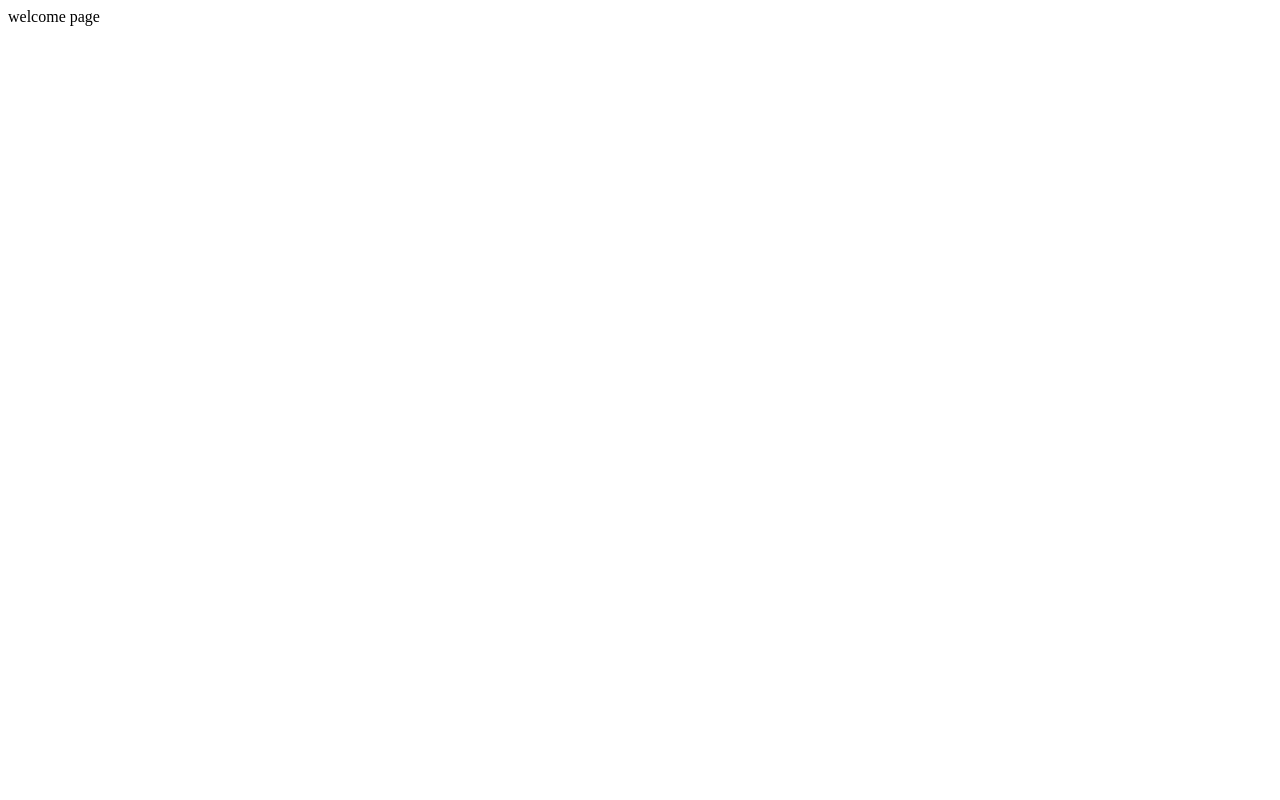
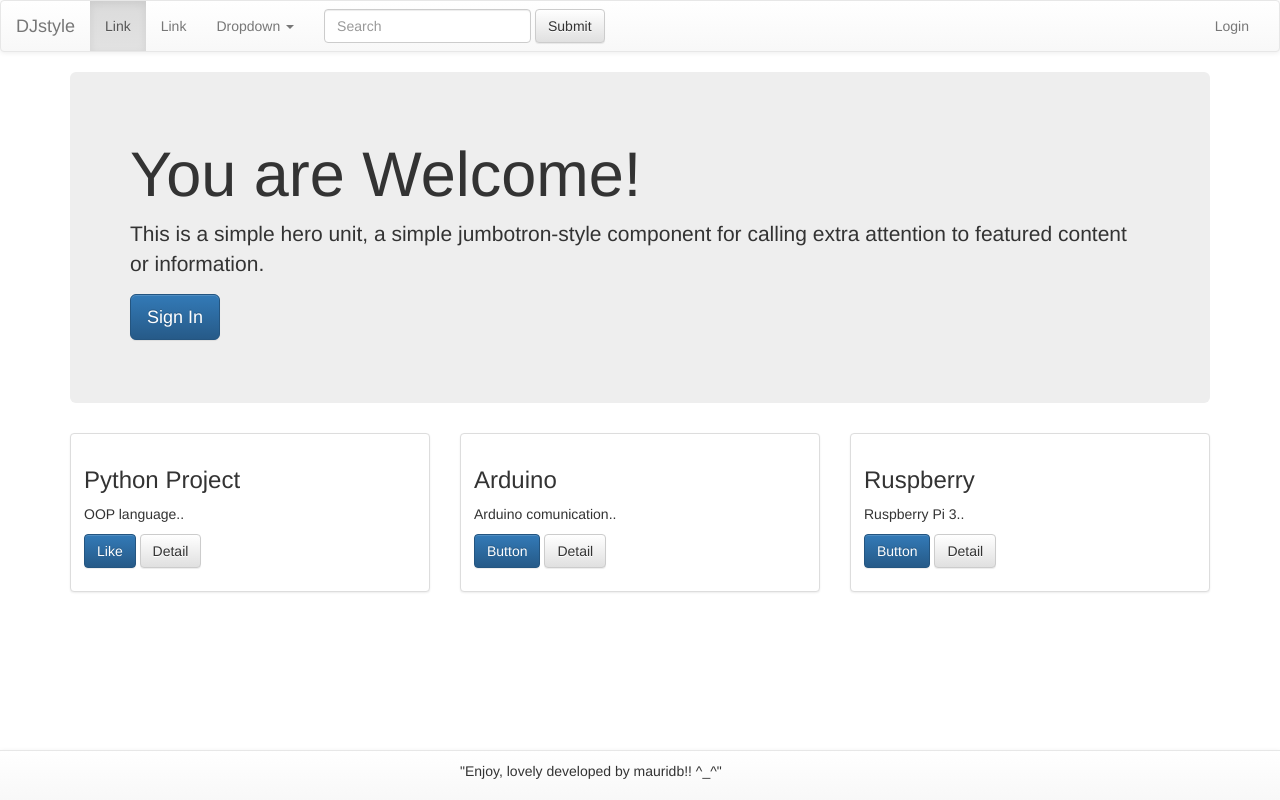
Before and after one commit to mauridb/DJstyle, a Django app: page / in a window 1280 px wide. Before the commit the page is almost empty. Run offline with Django 3.2, Linux system fonts and the light colour scheme; parts of the project's set-up code (start-up, migrations or seed data) failed here and were passed over; some libraries are stand-ins or nearby versions.

Commit message:
UPDATE: added base.html extending template some reviews in models.py

```diff
--- a/mapsy/views.py
+++ b/mapsy/views.py
@@ -13,11 +13,12 @@ import csv
 
 DEV_MANAGE_SIZE_DB_VIEW = 30
 
+
 def welcome(request):
     context = {
         'message': 'WELCOME'
     }
-    return HttpResponse("welcome page")
+    return render(request, 'welcome.html', context)
 
 
 def index(request):
--- /dev/null
+++ b/templates/base.html
@@ -0,0 +1,36 @@
+<!DOCTYPE html>
+<html lang="en">
+<head>
+    <meta charset="UTF-8">
+    <title>Base</title>
+
+
+    <!-- BOOTSTRAP|CUSTOM -->
+    <link rel="stylesheet" href="https://maxcdn.bootstrapcdn.com/bootstrap/3.3.7/css/bootstrap.min.css" integrity="sha384-BVYiiSIFeK1dGmJRAkycuHAHRg32OmUcww7on3RYdg4Va+PmSTsz/K68vbdEjh4u" crossorigin="anonymous">
+    <link rel="stylesheet" href="https://maxcdn.bootstrapcdn.com/bootstrap/3.3.7/css/bootstrap-theme.min.css" integrity="sha384-rHyoN1iRsVXV4nD0JutlnGaslCJuC7uwjduW9SVrLvRYooPp2bWYgmgJQIXwl/Sp" crossorigin="anonymous">
+    {% block style%}{% endblock %}
+
+</head>
+<body>
+
+        {% block nav%}{% endblock %}
+
+
+
+        <div class="container">
+            {% block content%}{% endblock %}
+        </div>
+
+
+
+
+        {% block footer%}{% endblock %}
+
+
+    <!-- JQUERY|BOOTSTRAP|CUSTOM -->
+    <script src="https://code.jquery.com/jquery-3.2.1.min.js" integrity="sha256-hwg4gsxgFZhOsEEamdOYGBf13FyQuiTwlAQgxVSNgt4=" crossorigin="anonymous"></script>
+    <script src="https://maxcdn.bootstrapcdn.com/bootstrap/3.3.7/js/bootstrap.min.js" integrity="sha384-Tc5IQib027qvyjSMfHjOMaLkfuWVxZxUPnCJA7l2mCWNIpG9mGCD8wGNIcPD7Txa" crossorigin="anonymous"></script>
+    {% block javascript %}{% endblock %}
+
+</body>
+</html>
--- a/templates/welcome.html
+++ b/templates/welcome.html
@@ -1,24 +1,110 @@
-<!DOCTYPE html>
-<html lang="en">
-<head>
+{% extends "base.html" %}
 
-    <meta charset="UTF-8">
-    <title>Welcome</title>
+{% block nav%}
 
-    <!--Bootstrap 3.3.7-->
-    <link rel="stylesheet" href="https://maxcdn.bootstrapcdn.com/bootstrap/3.3.7/css/bootstrap.min.css" integrity="sha384-BVYiiSIFeK1dGmJRAkycuHAHRg32OmUcww7on3RYdg4Va+PmSTsz/K68vbdEjh4u" crossorigin="anonymous">
-    <link rel="stylesheet" href="https://maxcdn.bootstrapcdn.com/bootstrap/3.3.7/css/bootstrap-theme.min.css" integrity="sha384-rHyoN1iRsVXV4nD0JutlnGaslCJuC7uwjduW9SVrLvRYooPp2bWYgmgJQIXwl/Sp" crossorigin="anonymous">
+<nav class="navbar navbar-default">
+  <div class="container-fluid">
+    <!-- Brand and toggle get grouped for better mobile display -->
+    <div class="navbar-header">
+      <button type="button" class="navbar-toggle collapsed" data-toggle="collapse" data-target="#bs-example-navbar-collapse-1" aria-expanded="false">
+        <span class="sr-only">Toggle navigation</span>
+        <span class="icon-bar"></span>
+        <span class="icon-bar"></span>
+        <span class="icon-bar"></span>
+      </button>
+      <a class="navbar-brand" href="#">DJstyle</a>
+    </div>
 
-</head>
-<body>
+    <!-- Collect the nav links, forms, and other content for toggling -->
+    <div class="collapse navbar-collapse" id="bs-example-navbar-collapse-1">
+      <ul class="nav navbar-nav">
+        <li class="active"><a href="#">Link <span class="sr-only">(current)</span></a></li>
+        <li><a href="#">Link</a></li>
+        <li class="dropdown">
+          <a href="#" class="dropdown-toggle" data-toggle="dropdown" role="button" aria-haspopup="true" aria-expanded="false">Dropdown <span class="caret"></span></a>
+          <ul class="dropdown-menu">
+            <li><a href="#">Action</a></li>
+            <li><a href="#">Another action</a></li>
+            <li><a href="#">Something else here</a></li>
+            <li role="separator" class="divider"></li>
+            <li><a href="#">Separated link</a></li>
+            <li role="separator" class="divider"></li>
+            <li><a href="#">One more separated link</a></li>
+          </ul>
+        </li>
+      </ul>
+      <form class="navbar-form navbar-left">
+        <div class="form-group">
+          <input type="text" class="form-control" placeholder="Search">
+        </div>
+        <button type="submit" class="btn btn-default">Submit</button>
+      </form>
+      <ul class="nav navbar-nav navbar-right">
+        <li><a href="#">Login</a></li>
+      </ul>
+    </div><!-- /.navbar-collapse -->
+  </div><!-- /.container-fluid -->
+</nav>
+
+{% endblock %}
 
 
 
 
+{% block content %}
 
-    <!--JQuery 3.1 -->
-    <script src="https://code.jquery.com/jquery-3.2.1.min.js" integrity="sha256-hwg4gsxgFZhOsEEamdOYGBf13FyQuiTwlAQgxVSNgt4=" crossorigin="anonymous"></script>
-    <!--Bootstrap 3.3.7-->
-    <script src="https://maxcdn.bootstrapcdn.com/bootstrap/3.3.7/js/bootstrap.min.js" integrity="sha384-Tc5IQib027qvyjSMfHjOMaLkfuWVxZxUPnCJA7l2mCWNIpG9mGCD8wGNIcPD7Txa" crossorigin="anonymous"></script>
-</body>
-</html>
+    <div class="jumbotron">
+      <h1>You are Welcome!</h1>
+      <p>This is a simple hero unit, a simple jumbotron-style component for calling extra attention to featured content or information.</p>
+      <p><a class="btn btn-primary btn-lg" href="#" role="button">Sign In</a></p>
+    </div>
+
+    <div class="row">
+      <div class="col-sm-6 col-md-4">
+        <div class="thumbnail">
+          <div class="caption">
+            <h3>Python Project</h3>
+            <p>OOP language..</p>
+            <p><a href="#" class="btn btn-primary" role="button">Like</a> <a href="#" class="btn btn-default" role="button">Detail</a></p>
+          </div>
+        </div>
+      </div>
+      <div class="col-sm-6 col-md-4">
+        <div class="thumbnail">
+          <div class="caption">
+            <h3>Arduino</h3>
+            <p>Arduino comunication..</p>
+            <p><a href="#" class="btn btn-primary" role="button">Button</a> <a href="#" class="btn btn-default" role="button">Detail</a></p>
+          </div>
+        </div>
+      </div>
+      <div class="col-sm-6 col-md-4">
+        <div class="thumbnail">
+          <div class="caption">
+            <h3>Ruspberry</h3>
+            <p>Ruspberry Pi 3..</p>
+            <p><a href="#" class="btn btn-primary" role="button">Button</a> <a href="#" class="btn btn-default" role="button">Detail</a></p>
+          </div>
+        </div>
+      </div>
+    </div>
+
+{% endblock%}
+
+
+
+
+{% block footer%}
+
+<nav class="navbar navbar-default navbar-fixed-bottom">
+  <div class="container">
+      <div class="row">
+          <div class="col-md-4 col-md-offset-4" style="margin-top:10px;">
+              "Enjoy, lovely developed by mauridb!! ^_^"
+          </div>
+      </div>
+  </div>
+</nav>
+
+
+{% endblock %}
```
Also changed, not shown: mapsy/models.py (+6 -18 lines).
